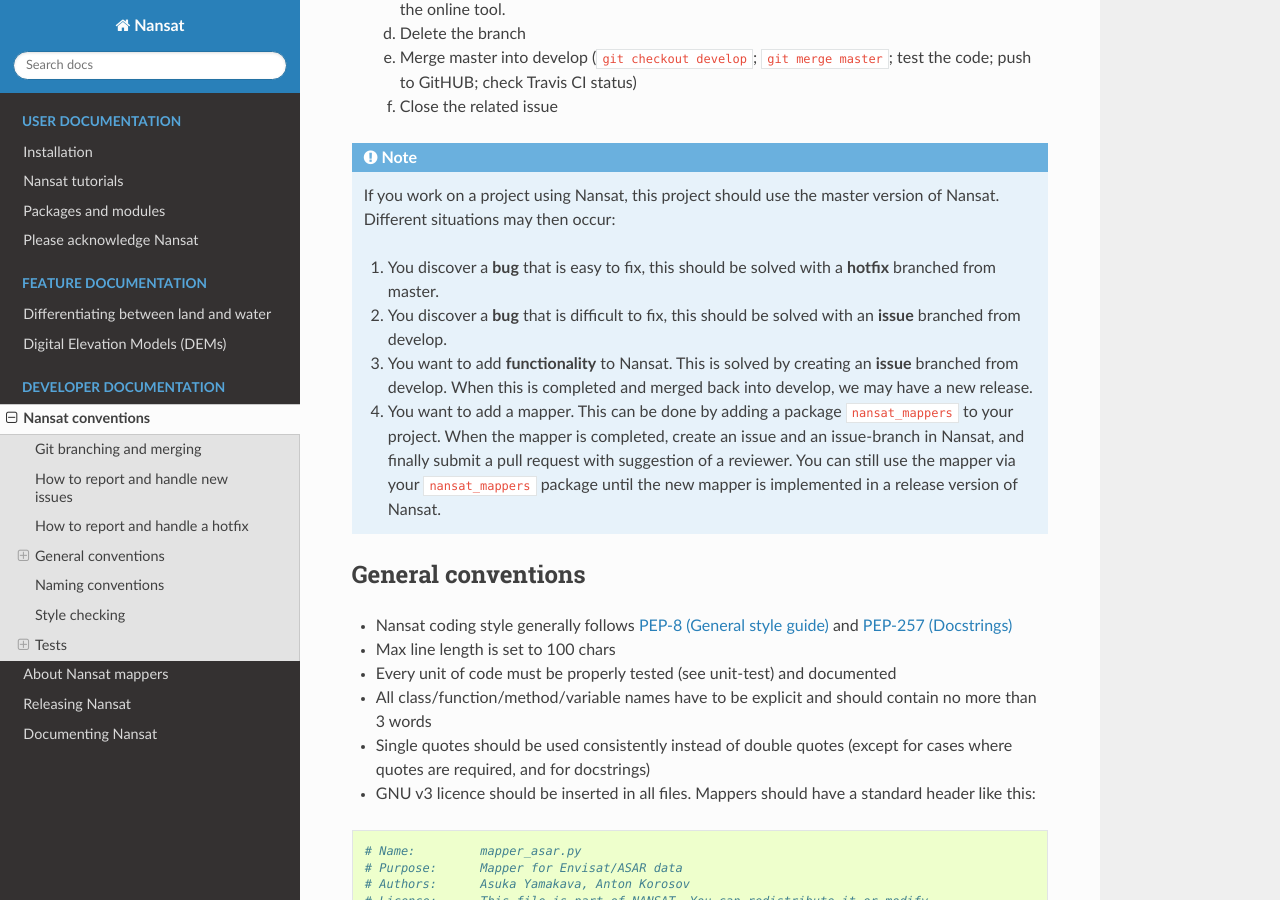
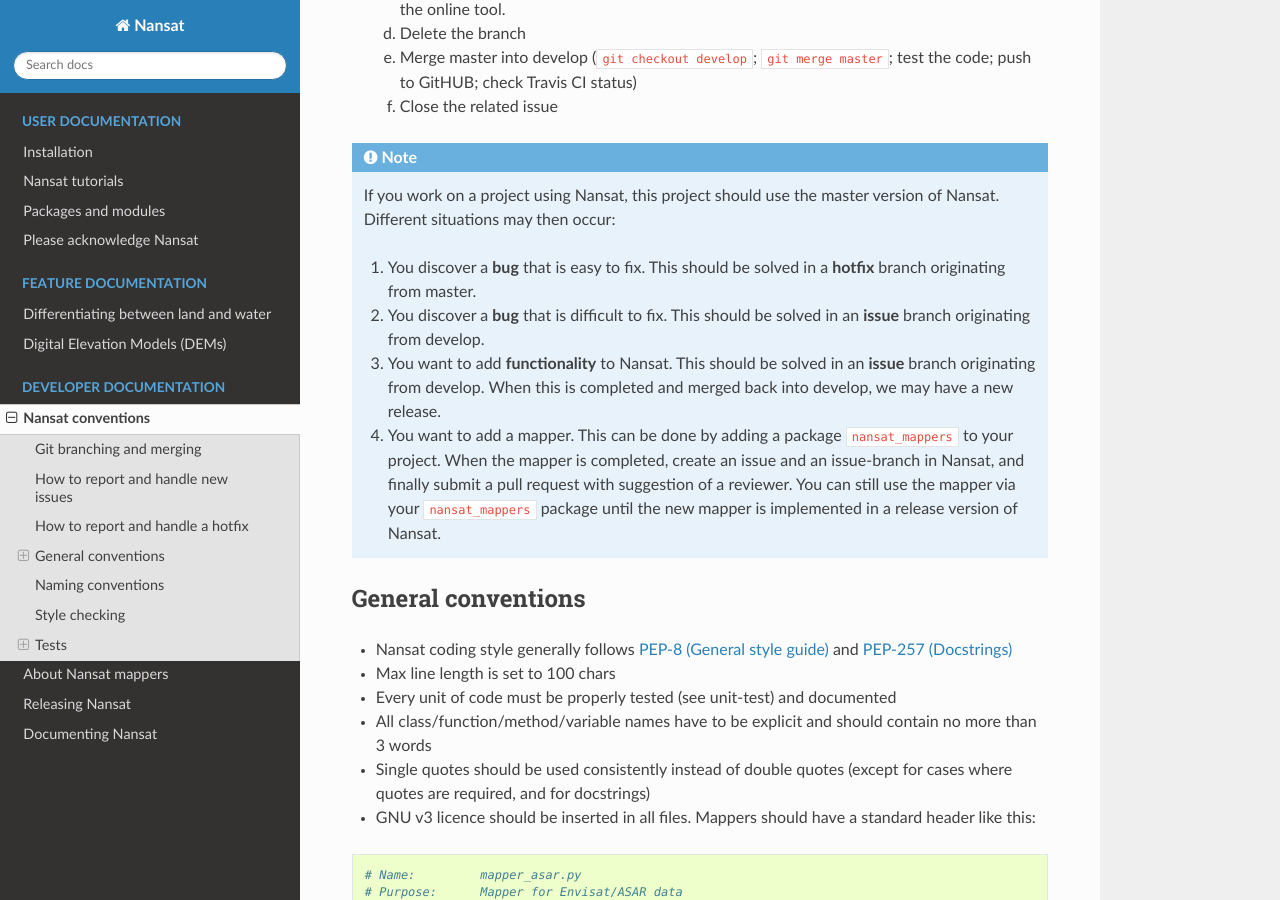
Before and after one commit to nansencenter/nansat, a Sphinx documentation site: the page built from docs/source/conventions.rst, in a window 1280 px wide and 900 px high, scrolled down 1897 px. Built offline with Sphinx 7.4.7 and the Read the Docs theme 2.0.0, drawn with Linux system fonts in a browser that asks for light colours.

Commit message:
changed according to review

```diff
--- a/docs/source/conventions.rst
+++ b/docs/source/conventions.rst
@@ -65,9 +65,9 @@
     If you work on a project using Nansat, this project should use the master version of Nansat. Different
     situations may then occur:
 
-    1. You discover a **bug** that is easy to fix, this should be solved with a **hotfix** branched from master.
-    2. You discover a **bug** that is difficult to fix, this should be solved with an **issue** branched from develop.
-    3. You want to add **functionality** to Nansat. This is solved by creating an **issue** branched from develop. When this is completed and merged back into develop, we may have a new release.
+    1. You discover a **bug** that is easy to fix. This should be solved in a **hotfix** branch originating from master.
+    2. You discover a **bug** that is difficult to fix. This should be solved in an **issue** branch originating from develop.
+    3. You want to add **functionality** to Nansat. This should be solved in an **issue** branch originating from develop. When this is completed and merged back into develop, we may have a new release.
     4. You want to add a mapper. This can be done by adding a package ``nansat_mappers`` to your
        project. When the mapper is completed, create an issue and an issue-branch in Nansat, and
        finally submit a pull request with suggestion of a reviewer. You can still use the mapper via
```
